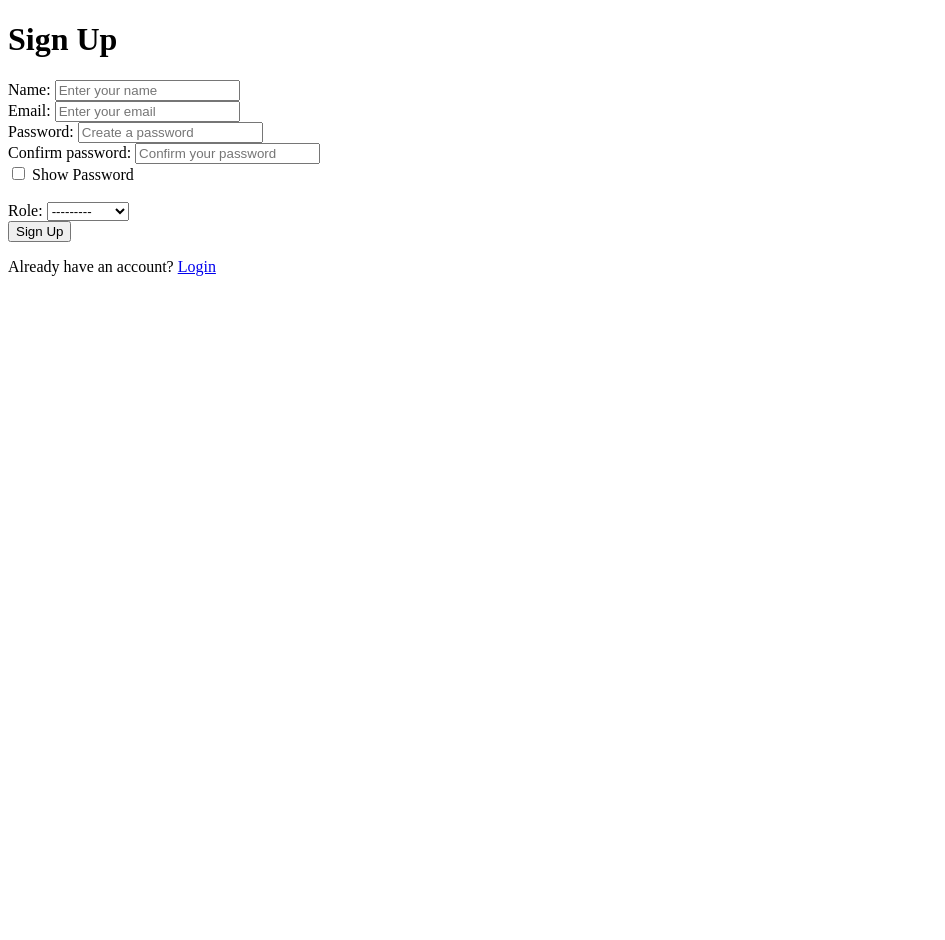
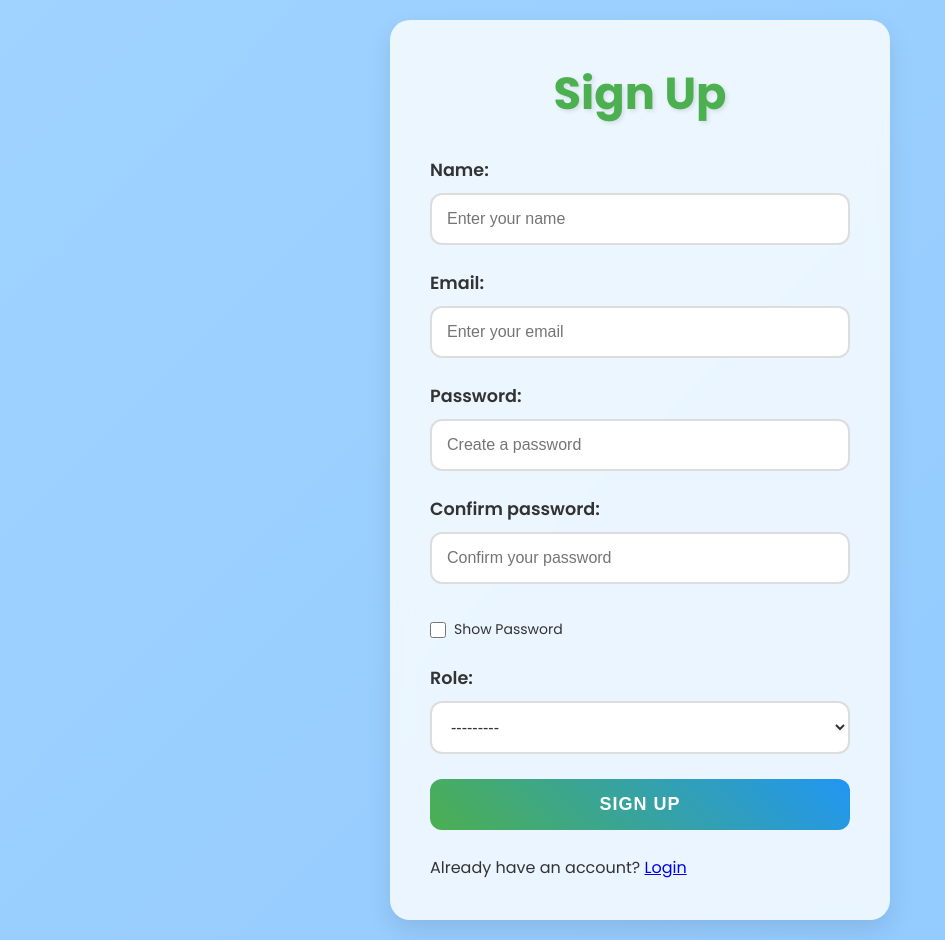
Before and after one commit to sriram20038/Django-project, a Django app: page /auth/signup/ in a window 1280 px wide. Shown: the whole page, without its empty margins (0-945 px from the left). Before the commit the page ends 276 px from the top, so only its background shows below. Run offline with Django 5.2, Linux system fonts and the light colour scheme; data comes from the database, SQL or seed files in the repository; both versions use the stored data as it was after the commit.

Commit message:
add for validations

```diff
--- a/management_project/authentication/static/css/login.css
+++ b/management_project/authentication/static/css/login.css
@@ -172,6 +172,12 @@ a:hover {
     text-decoration: underline;
 }
 
+.error-message {
+    color: var(--error-color);
+    font-size: 0.9em;
+    margin-top: 5px;
+}
+
 @media (max-width: 480px) {
     .login-container {
         padding: 40px 25px;
--- a/management_project/authentication/static/css/signup.css
+++ b/management_project/authentication/static/css/signup.css
@@ -66,7 +66,7 @@ body {
     box-shadow: 0 15px 30px rgba(0, 0, 0, 0.2);
 }
 
-h2 {
+h1 {
     font-size: 2.8rem;
     color: var(--primary-color);
     text-align: center;
@@ -146,25 +146,6 @@ h2 {
     letter-spacing: 1px;
 }
 
-.signup-btn {
-    background: linear-gradient(45deg, var(--primary-color), #66bb6a);
-}
-
-.signup-btn:hover {
-    background: linear-gradient(45deg, #66bb6a, var(--primary-color));
-    box-shadow: 0 5px 15px rgba(76, 175, 80, 0.4);
-    transform: translateY(-3px);
-}
-
-.reset-btn {
-    background: linear-gradient(45deg, var(--error-color), #ff7043);
-}
-
-.reset-btn:hover {
-    background: linear-gradient(45deg, #ff7043, var(--error-color));
-    box-shadow: 0 5px 15px rgba(244, 67, 54, 0.4);
-    transform: translateY(-3px);
-}
 
 .password-strength {
     height: 6px;
@@ -195,6 +176,33 @@ h2 {
     user-select: none;
 }
 
+.error-message {
+    color: var(--error-color);
+    font-size: 0.9em;
+    margin-top: 5px;
+}
+
+button[type="submit"] {
+    width: 100%;
+    padding: 15px;
+    background: linear-gradient(45deg, var(--primary-color), var(--secondary-color));
+    color: white;
+    border: none;
+    border-radius: 12px;
+    font-size: 18px;
+    font-weight: 600;
+    cursor: pointer;
+    transition: all 0.3s ease;
+    text-transform: uppercase;
+    letter-spacing: 1px;
+}
+
+button[type="submit"]:hover {
+    background: linear-gradient(45deg, var(--secondary-color), var(--primary-color));
+    box-shadow: 0 5px 15px rgba(106, 90, 205, 0.4);
+    transform: translateY(-2px);
+}
+
 
 @media (max-width: 768px) {
     .container {
--- a/management_project/authentication/templates/authentication/signup.html
+++ b/management_project/authentication/templates/authentication/signup.html
@@ -6,19 +6,12 @@
     <meta name="viewport" content="width=device-width, initial-scale=1.0">
     <meta http-equiv="X-UA-Compatible" content="ie=edge">
     <title>Sign Up - LearningHub</title>
-    <style>
-
-        .error-message {
-            color: red;
-            font-size: 0.9em;
-            margin-top: 5px;
-        }
-    </style>
+    <link rel="stylesheet" href="{% static 'css/signup.css' %}">
 </head>
 <body>
-    <div class="signup-container">
+    <div class="container">
         <h1>Sign Up</h1>
-        <form id="signupForm" method="POST" novalidate>
+        <form class="signup-form" method="POST" novalidate>
             {% csrf_token %}
 
             <!-- Name field -->
@@ -69,7 +62,7 @@
             <!-- Show password -->
             <div class="show-password">
                 <input type="checkbox" id="showPassword" onclick="togglePassword()"> Show Password
-            </div><br>
+            </div>
 
             <!-- Role field -->
             <div>
@@ -128,7 +121,7 @@
                 isValid = false;
             }
 
-                        // Validate password
+            // Validate password
             const password = document.getElementById('id_password').value;
             const passwordErrorElement = document.querySelector('#id_password').nextElementSibling;
 
```
Also changed, not shown: management_project/authentication/templates/authentication/login.html (+1 -8 lines), management_project/db.sqlite3, 2 other files.
